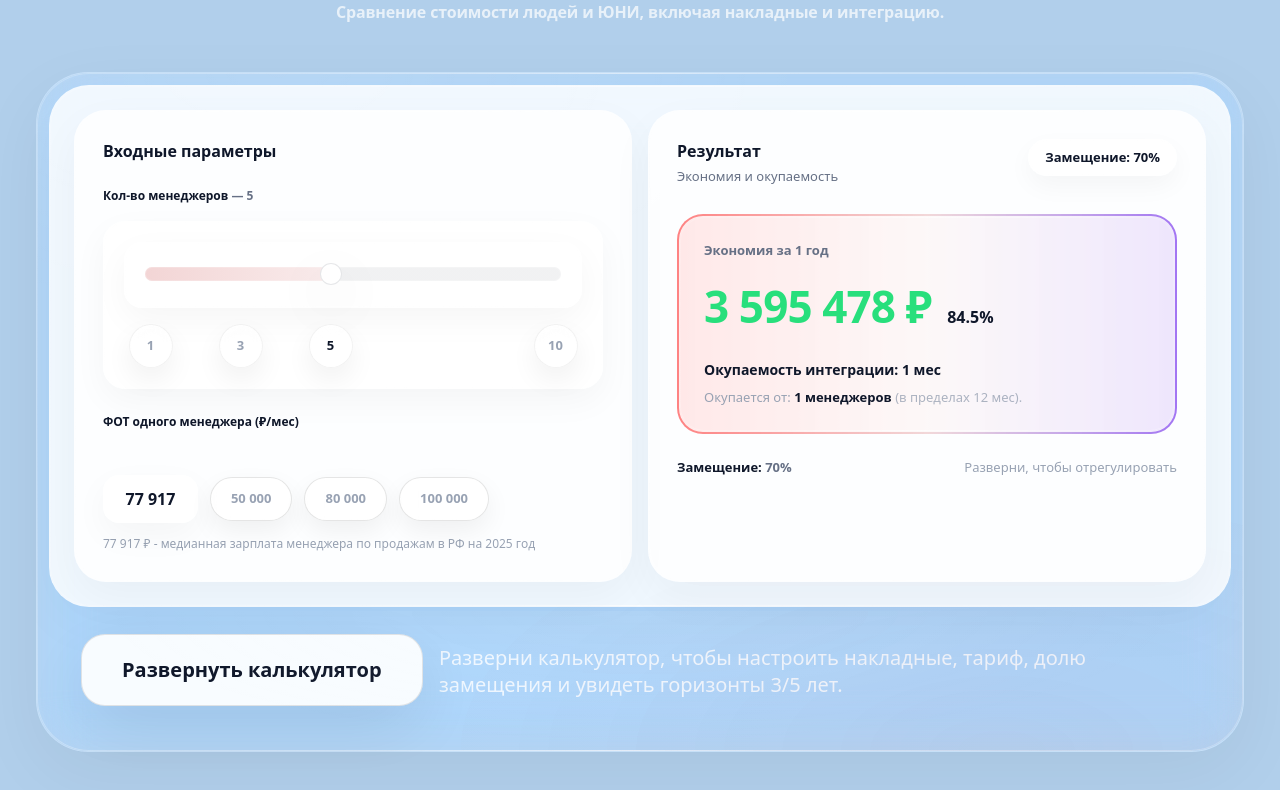
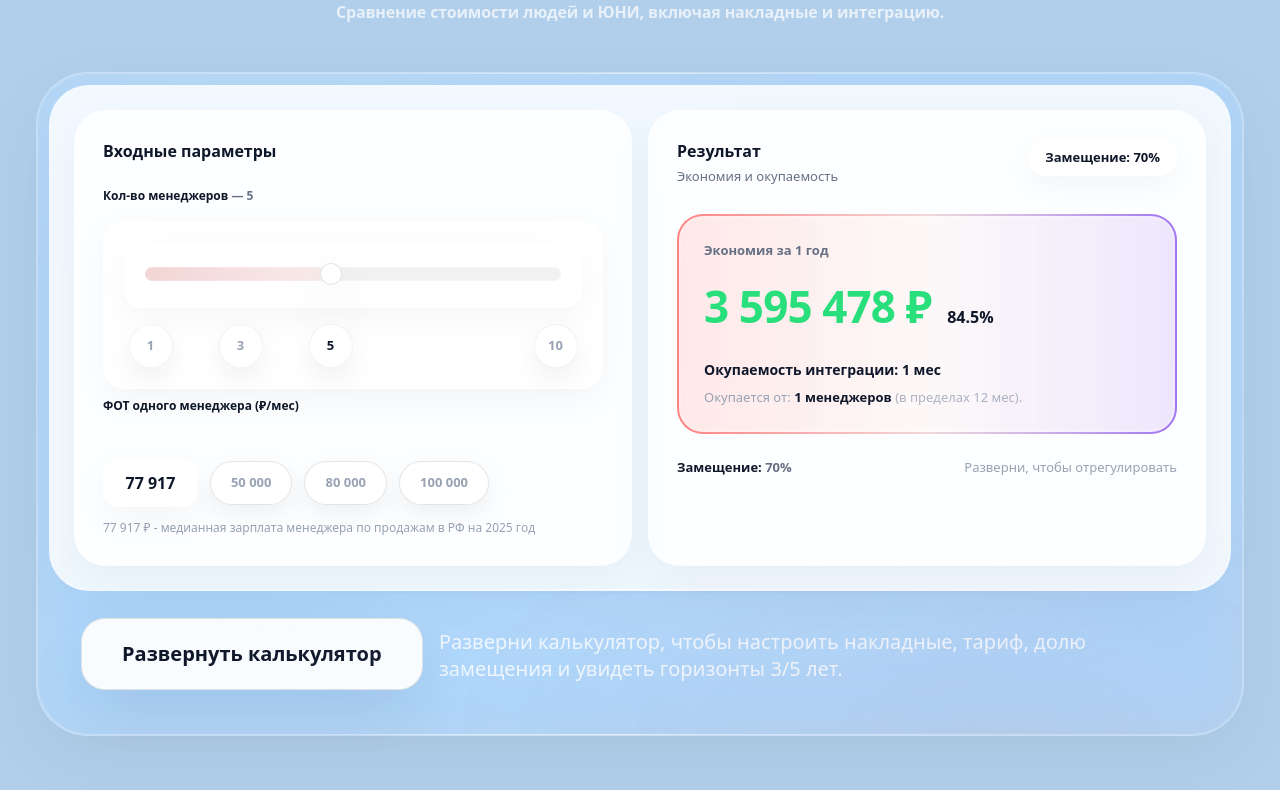
Before and after one commit to uniconsulting/uni.com, a Next.js app: page / in a window 1280 px wide. Shown: the part 5794-6584 px from the top of the page. Built offline with nearby package versions, Linux system fonts and the light colour scheme.

Commit message:
Update RoiCalculatorSection.tsx

```diff
--- a/src/components/sections/RoiCalculatorSection.tsx
+++ b/src/components/sections/RoiCalculatorSection.tsx
@@ -317,7 +317,7 @@ export default function RoiCalculatorSection() {
                   </div>
 
                   {/* ФОТ-инпут: ширина по значению, max=500k, toast */}
-                  <div className="mt-6">
+                  <div className="mt-2">
                     <div className="text-[12px] font-semibold text-[#0f172a]">
                       ФОТ одного менеджера (₽/мес)
                     </div>
```
